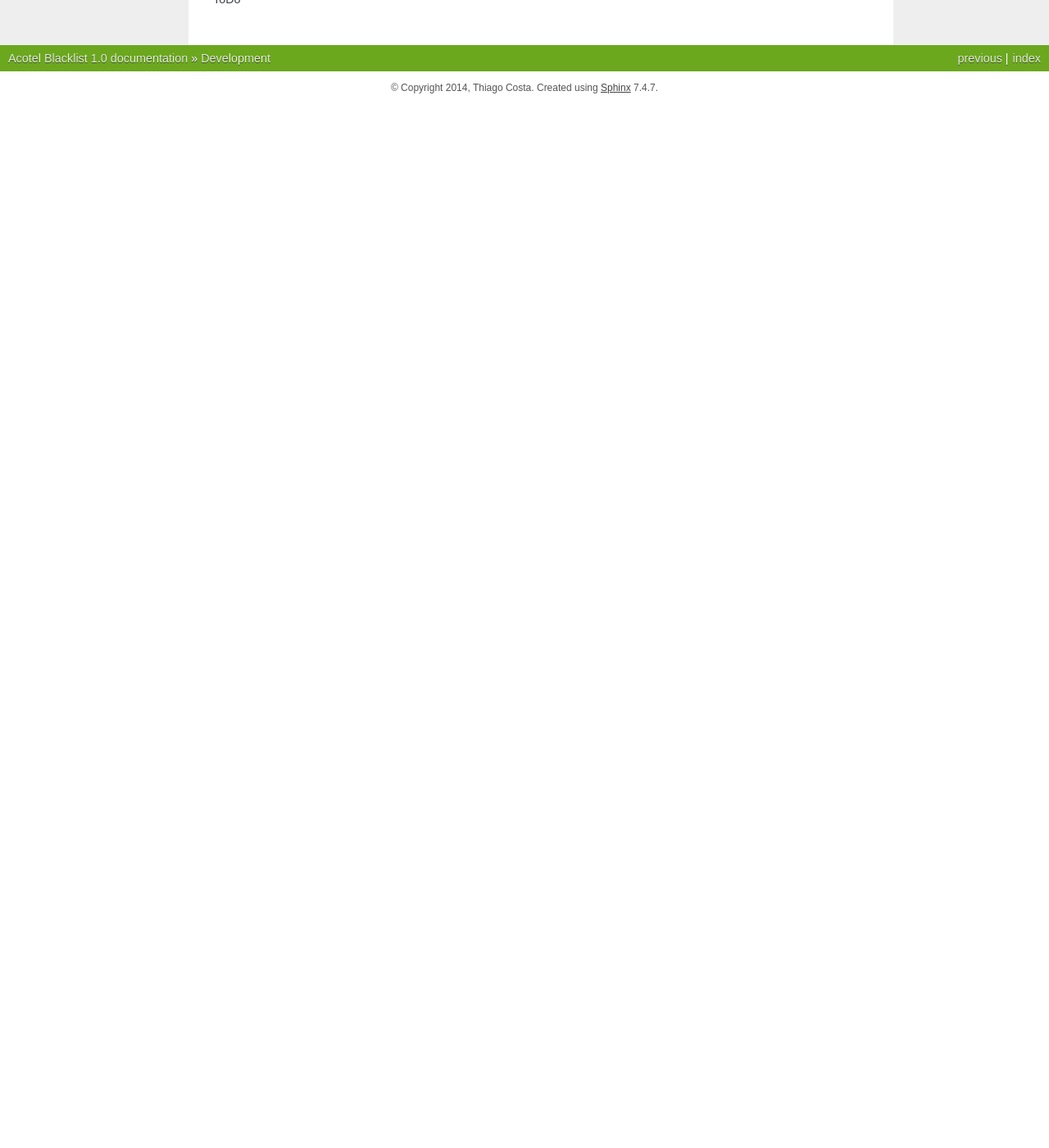
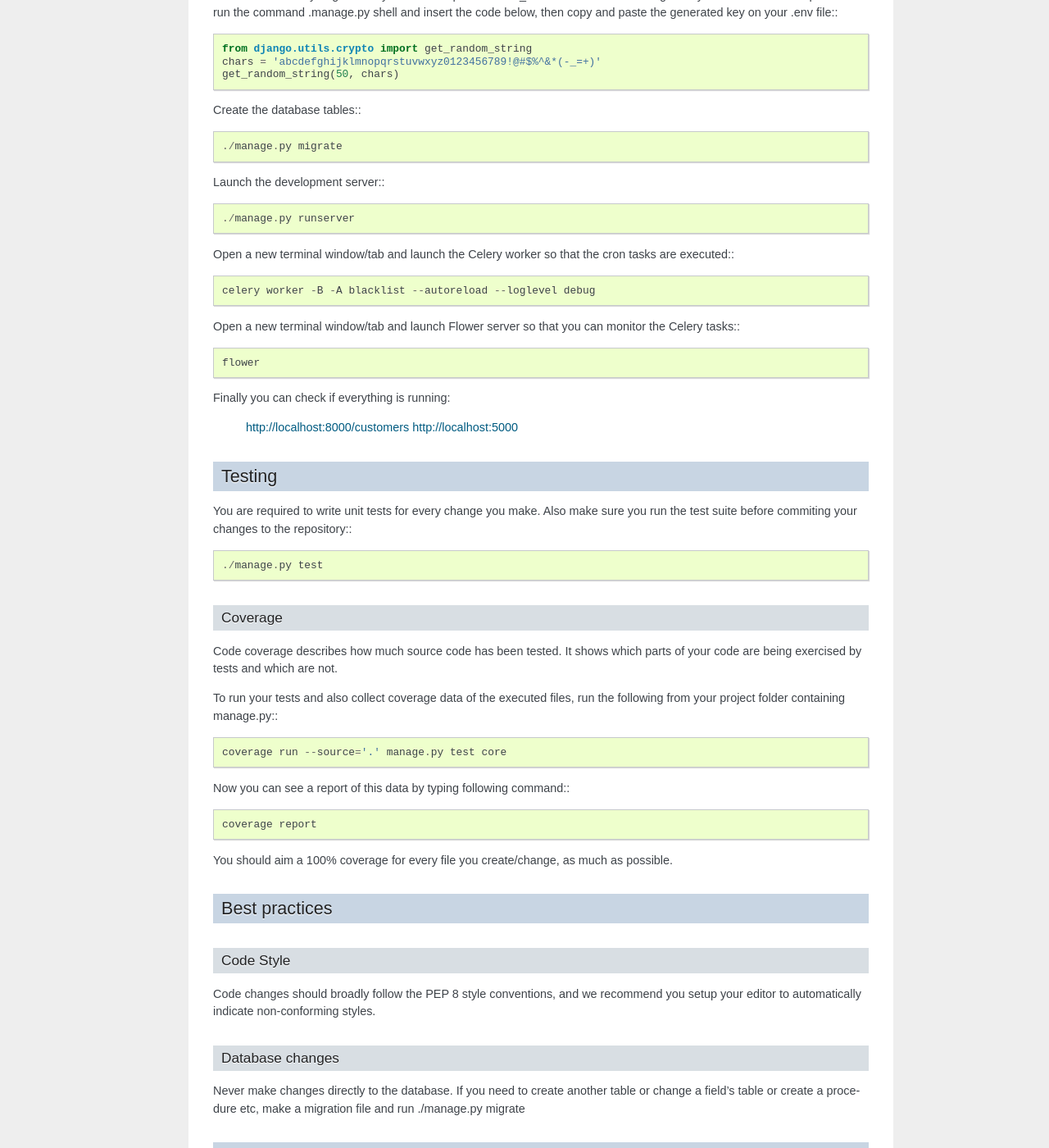
Before and after one commit to tcosta84/blacklist, a Sphinx documentation site: the page built from docs/source/development.rst, in a window 1280 px wide and 1400 px high, scrolled down 1144 px. Shown: the whole window at 82% size. Built offline with Sphinx 7.4.7, drawn with Linux system fonts in a browser that asks for light colours; before the commit the page ends 1271 px from its top, so only the background shows below that; some of the changed text lies outside the part shown.

Commit message:
Update documentation with development info

```diff
--- a/docs/source/development.rst
+++ b/docs/source/development.rst
@@ -1,26 +1,52 @@
 Development
 ===========
 
-To start developing on Acotel Blacklist, first clone the repo:::
+If you are interested in colaborating with this project, please make sure you read the next steps:
+
+Dependencies
+############
+
+These are the mains dependencies. Make sure you have them installed before continuing:::
+
+* Python 2.7.8
+* PostgreSQL 9.3.5
+* Memcached 1.4.20
+* RabbitMQ 3.4.1
+* Virtualenv
+
+Repository
+##########
+
+Now clone the repository:::
 
     git clone ssh://git@stash.acotelbrasil.com.br:7999/blist/blacklist.git
 
 Setup
 #####
 
-To setup the application, clone the repository, and then:::
+Create you virtual environment on your preferred location:::
 
-    cd {project_path}
-    virtualenv env
-    source env/bin/activate
+    virtualenv ~/Virtualenvs/blacklist
+
+Activate this virtualenv:::
+
+    source ~/Virtualenvs/blacklist/bin/activate
+
+Install the python requirements:::
+
     pip install -r requirements.pip
 
-Then create a .env text file next to the manage.py file in the form:::
+Create the database:::
+
+    createdb -T template0 -E utf-8 blacklist
+
+Create a .env text file next to the manage.py file in the form:::
 
     DEBUG=True
     SECRET_KEY=ypfj76g@yp#f7b$u&-1w1+&715$mqu^z4u^o6g1^q2uhv3vblt
     DATABASE_URL=postgres://{{db_user}}:{{db_pass}}@localhost:5432/blacklist
     MEMCACHED_LOCATION=localhost:11211
+    RABBITMQ_URL=amqp://guest@localhost//
     STATIC_ROOT=/static/
     MEDIA_ROOT=/media/
     LOGGING_ROOT=/tmp/
@@ -33,22 +59,66 @@ and insert the code below, then copy and paste the generated key on your .env fi
     chars = 'abcdefghijklmnopqrstuvwxyz0123456789!@#$%^&*(-_=+)'
     get_random_string(50, chars)
 
-Finally you can launch the development server and start coding:
+Create the database tables:::
+
+    ./manage.py migrate
+
+Launch the development server:::
 
     ./manage.py runserver
+
+Open a new terminal window/tab and launch the Celery worker so that the cron tasks are executed:::
+
+    celery worker -B -A blacklist --autoreload --loglevel debug
+
+Open a new terminal window/tab and launch Flower server so that you can monitor the Celery tasks:::
+
+    flower
+
+Finally you can check if everything is running:
+
+    http://localhost:8000/customers
+    http://localhost:5000
 
 Testing
 #######
 
-To run the tests, clone the repository, setup the application and then:::
+You are required to write unit tests for every change you make.
+Also make sure you run the test suite before commiting your changes to the repository:::
 
     ./manage.py test
+
+Coverage
+--------
+
+Code coverage describes how much source code has been tested. It shows which parts of your code
+are being exercised by tests and which are not.
+
+To run your tests and also collect coverage data of the executed files, run the following from
+your project folder containing manage.py:::
+
+    coverage run --source='.' manage.py test core
+
+Now you can see a report of this data by typing following command:::
+
+    coverage report
+
+You should aim a 100% coverage for every file you create/change, as much as possible.
 
 Best practices
 ##############
 
+Code Style
+----------
+
 Code changes should broadly follow the PEP 8 style conventions, and we recommend you setup your
-editor to automatically indicated non-conforming styles.
+editor to automatically indicate non-conforming styles.
+
+Database changes
+----------------
+
+Never make changes directly to the database. If you need to create another table or change a
+field's table or create a procedure etc, make a migration file and run ./manage.py migrate
 
 Deploy
 ######
```
